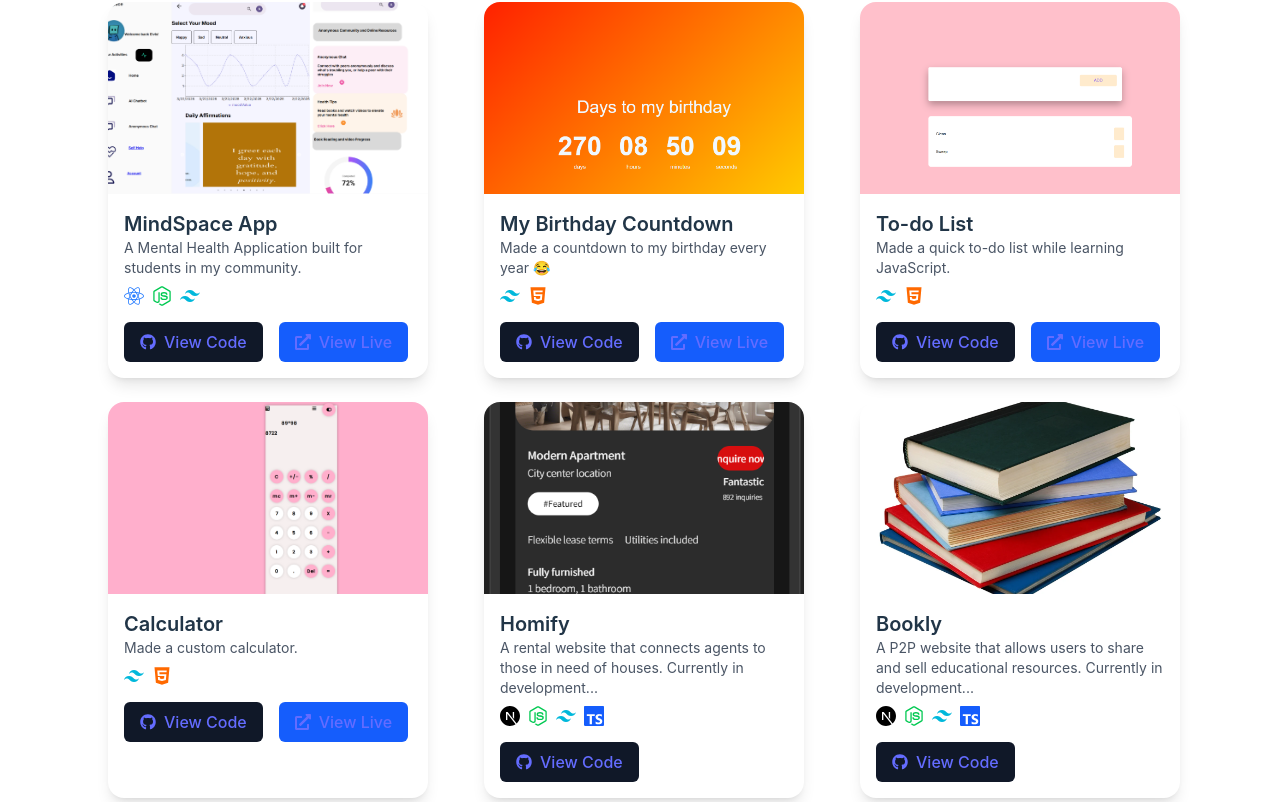
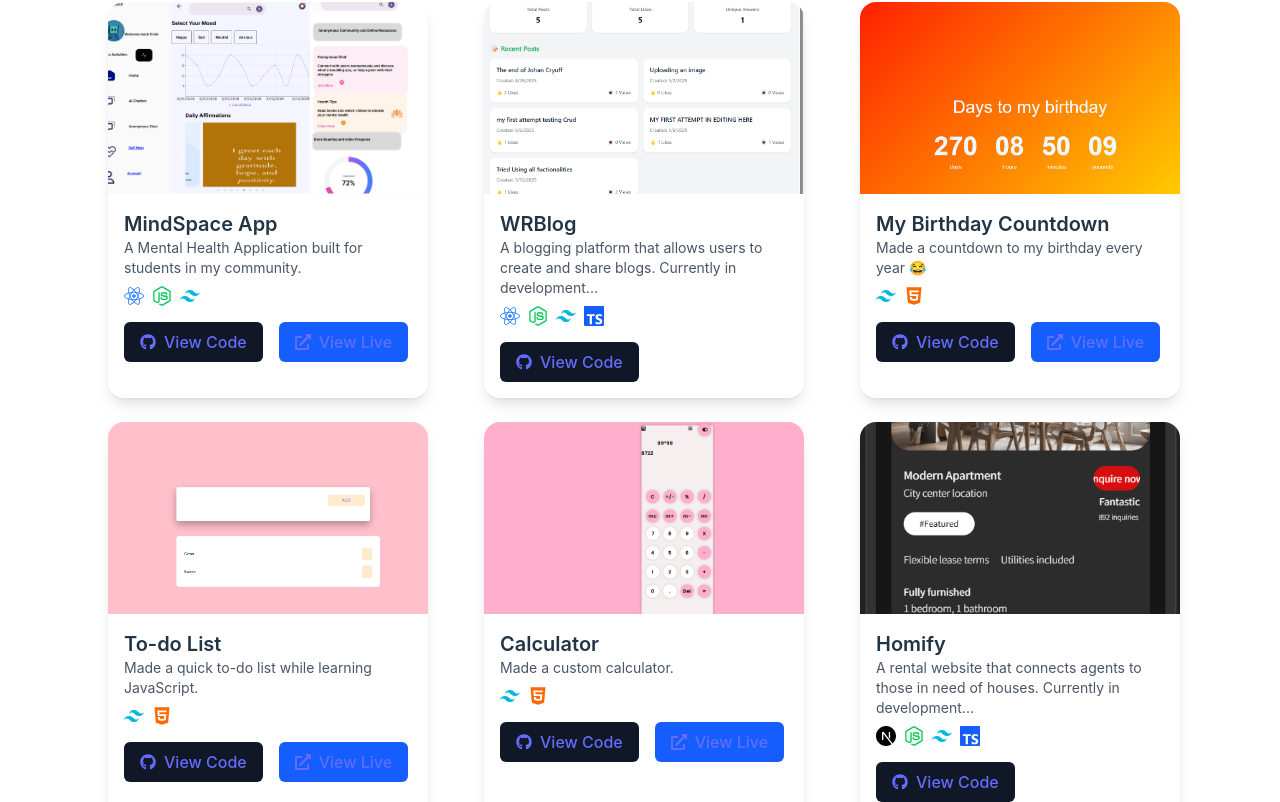
Before and after one commit to Olamilekan18/my-portfolio, a React app: page / in a window 1280 px wide. Shown: the part 2259-3061 px from the top of the page. Built offline with nearby package versions, Linux system fonts and the light colour scheme; the HTML template or start-up script is replaced by a standard one.

Commit message:
added WRBlog

```diff
--- a/src/Components/Projects.jsx
+++ b/src/Components/Projects.jsx
@@ -8,6 +8,7 @@ import TodoImage from "../assets/5-To do list.png";
 import CalculatorImage from "../assets/Calculator.png";
 import HomifyImage from "../assets/7-Homify.png";
 import BooklyImage from "../assets/Bookly.jpg";
+import WRBlogImage from "../assets/WRBlog.png";
 
 const projects = [
   {
@@ -41,6 +42,14 @@ const projects = [
     repoLink: "https://github.com/Olamilekan18/MindSpace",
     liveLink: "https://mind-space-2.vercel.app/",
     techStack: ["React", "Node.js", "Tailwind"],
+  },
+    {
+    name: "WRBlog",
+    description: "A blogging platform that allows users to create and share blogs. Currently in development...",
+    image: WRBlogImage,
+    repoLink: "currently in progress...",
+    liveLink: "",
+    techStack: [ "Tailwind", "TypeScript", "Node.js", "React"],
   },
   {
     name: "My Birthday Countdown",
@@ -82,6 +91,7 @@ const projects = [
     liveLink: "",
     techStack: ["Next.js", "Tailwind", "TypeScript", "Node.js"],
   },
+
 ];
 
 const ProjectSection = () => {
```
Also changed, not shown: src/assets/WRBlog.png (added).
